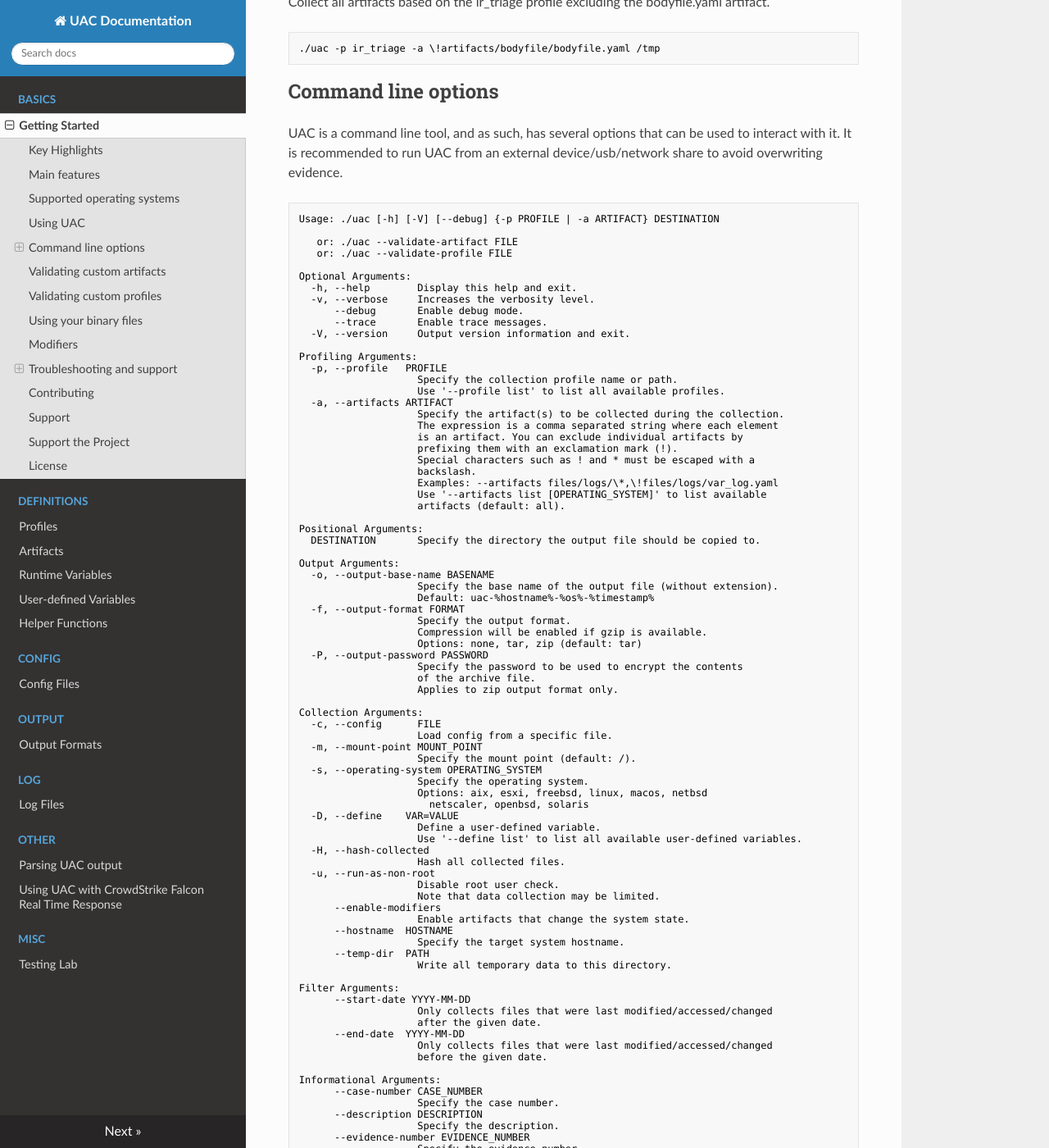
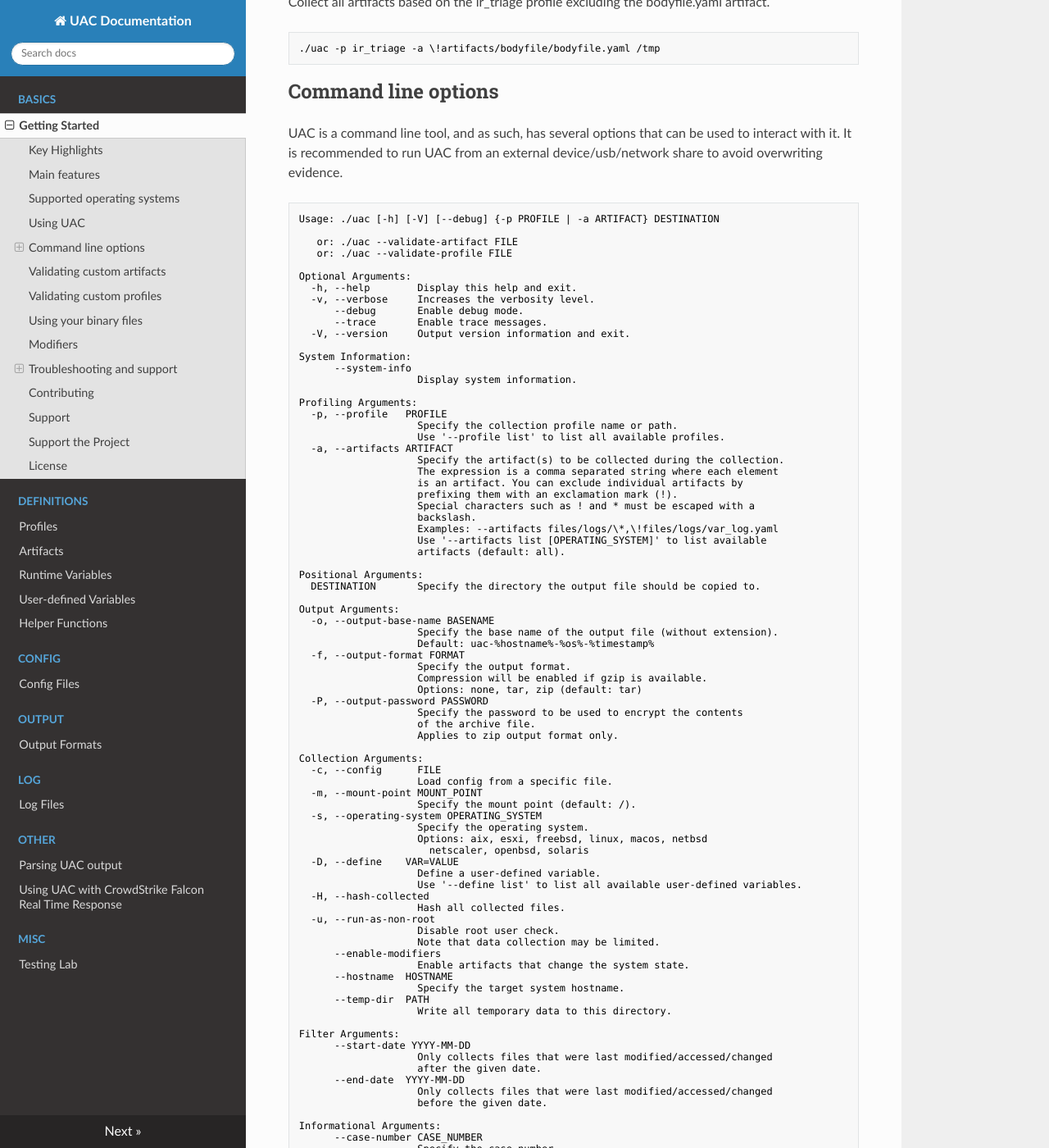
Before and after one commit to tclahr/uac-docs, an MkDocs documentation site: the page built from docs/index.md, in a window 1280 px wide and 1400 px high, scrolled down 2754 px. Shown: the whole window at 82% size. Built offline with MkDocs 1.6.1, drawn with Linux system fonts in a browser that asks for light colours; nearby versions of some CDN libraries; some of the changed text lies outside the part shown.

Commit message:
add --system-info option description

```diff
--- a/docs/index.md
+++ b/docs/index.md
@@ -109,6 +109,10 @@
       --debug       Enable debug mode.
       --trace       Enable trace messages.
   -V, --version     Output version information and exit.
+
+System Information:
+      --system-info
+                    Display system information.
 
 Profiling Arguments:
   -p, --profile   PROFILE
```
